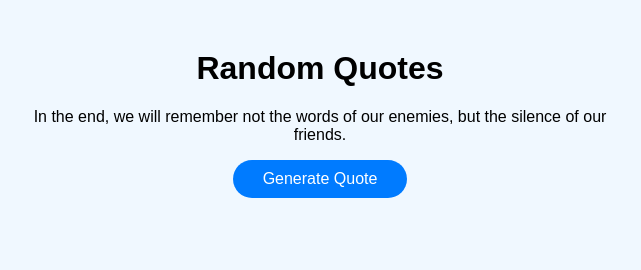
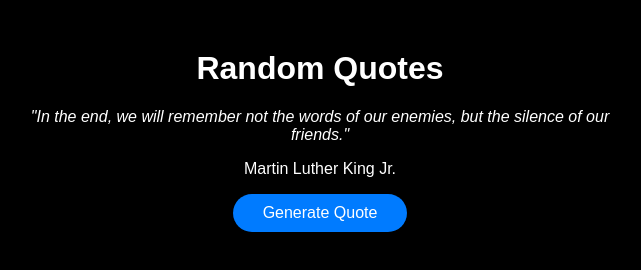
Before and after one commit to AnthonyPriceOne2691/random-quotes, a plain HTML site: page index.html in a window 1280 px wide. Both pictures are taken after a click on the button "Generate Quote". Shown: the whole page, without its empty margins (320-961 px from the left). Drawn offline with Linux system fonts and the light colour scheme.

Commit message:
Show quote and author seperately and modified quotes array of strings to the array of objects

```diff
--- a/index.html
+++ b/index.html
@@ -9,8 +9,11 @@
   <body>
     <div class="container">
       <h1>Random Quotes</h1>
-      <p id="quote">Click the button to get a random quote</p>
-      <button id="generate-btn">Generate Quote</button>
+      <p id="quote" class="quote">
+        Click the button to get a random quote <br />
+      </p>
+      <p id="author">(author)</p>
+      <button id="generate-btn" class="btn">Generate Quote</button>
     </div>
     <script src="index.js"></script>
   </body>
--- a/index.js
+++ b/index.js
@@ -1,23 +1,63 @@
 const quotes = [
+  {
+    quote:
       'The only limit to our realization of tomorrow is our doubts of today.',
+    author: 'Franklin D. Roosevelt',
+  },
+  {
+    quote:
       'In the end, we will remember not the words of our enemies, but the silence of our friends.',
+    author: 'Martin Luther King Jr.',
+  },
+  {
+    quote:
       'To be yourself in a world that is constantly trying to make you something else is the greatest accomplishment.',
+    author: 'Ralph Waldo Emerson',
+  },
+  {
+    quote:
       'Success is not final, failure is not fatal: It is the courage to continue that counts.',
+    author: 'Winston Churchill',
+  },
+  {
+    quote:
       'Imagination is more important than knowledge. For knowledge is limited, whereas imagination embraces the entire world.',
-  'The best way to predict your future is to create it.',
-  "Life is what happens when you're busy making other plans.",
+    author: 'Albert Einstein',
+  },
+  {
+    quote: 'The best way to predict your future is to create it.',
+    author: 'Peter Drucker',
+  },
+  {
+    quote: "Life is what happens when you're busy making other plans.",
+    author: 'John Lennon',
+  },
+  {
+    quote:
       'Do not wait to strike till the iron is hot, but make it hot by striking.',
-  'It does not matter how slowly you go as long as you do not stop.',
+    author: 'William Butler Yeats',
+  },
+  {
+    quote: 'It does not matter how slowly you go as long as you do not stop.',
+    author: 'Confucius',
+  },
+  {
+    quote:
       'Our greatest glory is not in never falling, but in rising every time we fall.',
+    author: 'Confucius',
+  },
 ];
 
 const quoteElement = document.getElementById('quote');
+const quoteAuthorElement = document.getElementById('author');
 const generateBtn = document.getElementById('generate-btn');
 
 function generateRandomQuote() {
   const randomIndex = Math.floor(Math.random() * quotes.length);
   const randomQuote = quotes[randomIndex];
-  quoteElement.textContent = randomQuote;
+  const { quote, author } = randomQuote;
+  quoteElement.textContent = quote;
+  quoteAuthorElement.textContent = author;
 }
 
 generateBtn.addEventListener('click', generateRandomQuote);
--- a/styles.css
+++ b/styles.css
@@ -1,15 +1,16 @@
 body {
   font-family: Arial, sans-serif;
-  background-color: aliceblue;
+  background-color: black;
 }
 
 .container {
   max-width: 600px;
   margin: 50px auto;
   text-align: center;
+  color: #fff;
 }
 
-button {
+.btn {
   padding: 10px 30px;
   font-size: 16px;
   background-color: #007bff;
@@ -19,6 +20,15 @@ button {
   border-radius: 20px;
 }
 
-button:hover {
+.btn:hover {
   background-color: #003267;
 }
+
+.quote {
+  font-style: italic;
+}
+
+.quote::before,
+.quote::after {
+  content: '"';
+}
```
Lines whose indentation alone changed are shown as unchanged.
